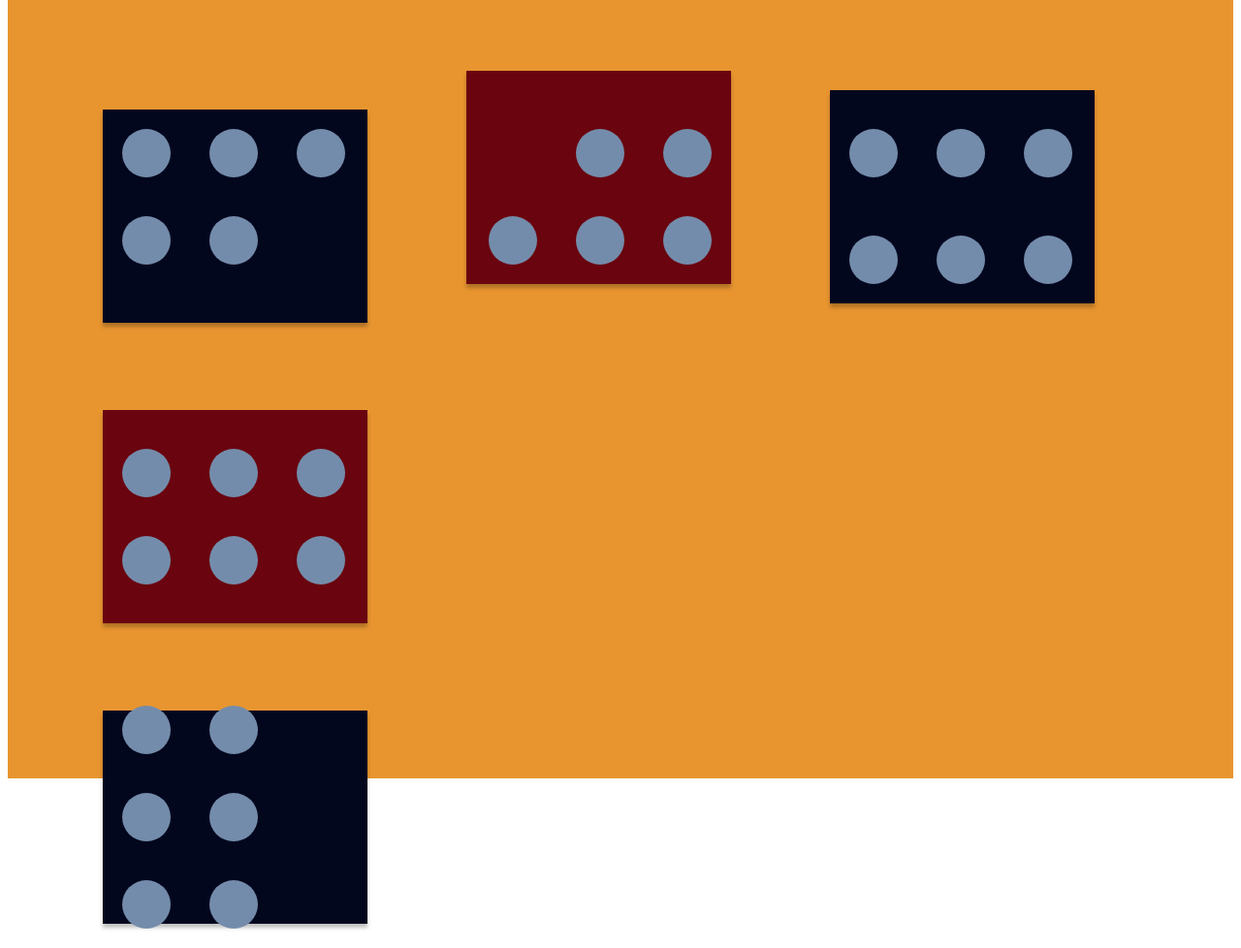
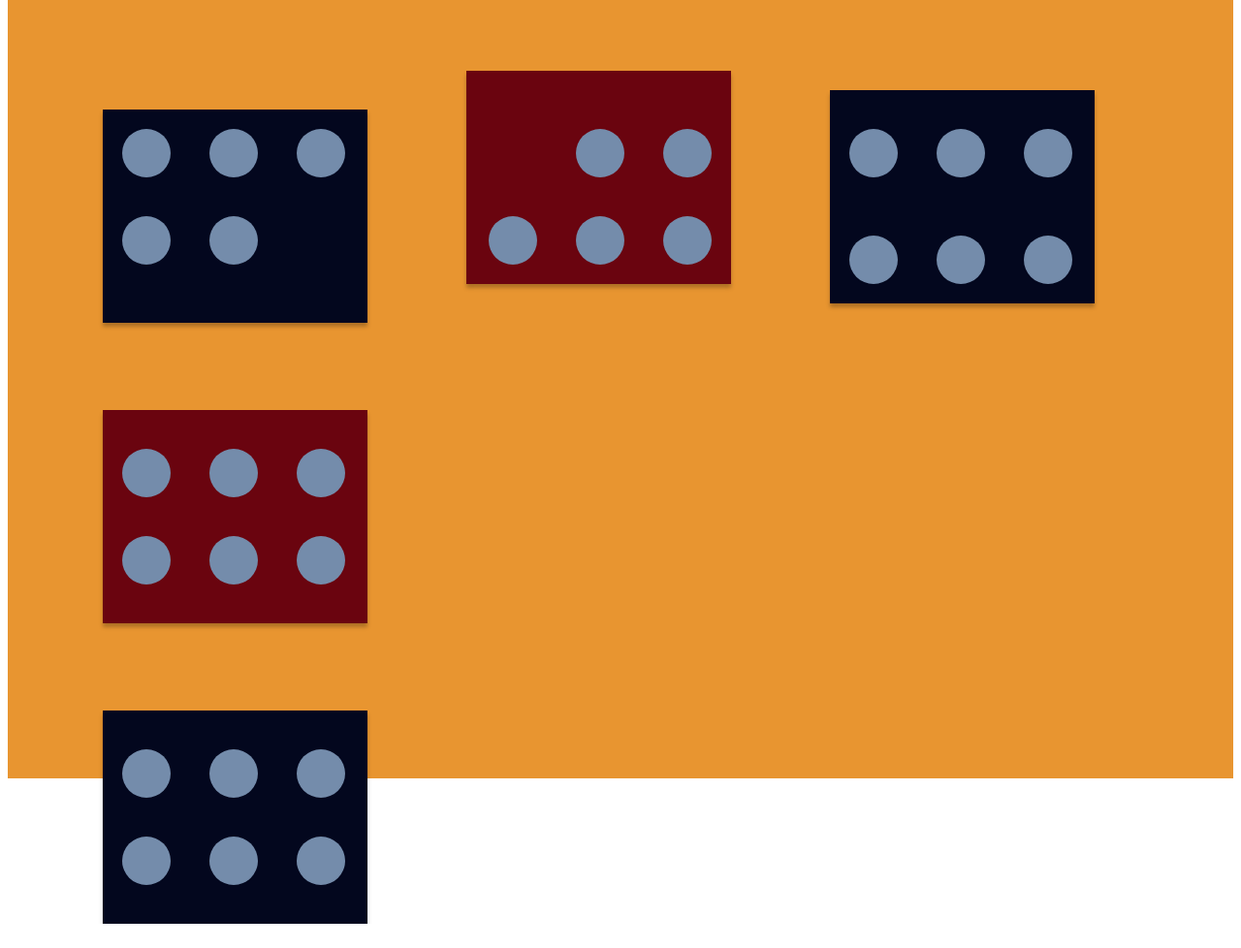
Before and after one commit to ottilialindell/recreating-flexbox2, a plain HTML site: page index.html in a window 1280 px wide. Shown: the part 885-1863 px from the top of the page at 97% size. After the commit the page ends 1838 px from the top, so only its background shows below. Drawn offline with Linux system fonts and the light colour scheme.

Commit message:
changes to css

```diff
--- a/styles/index.css
+++ b/styles/index.css
@@ -205,7 +205,8 @@ p {
     align-self: center;
     justify-self: center;
     flex-wrap: wrap;
-    flex-basis: 70%;
+    flex-basis: 20em;
+/*    flex-basis: 70%; */
 }
 
 .break {
```
